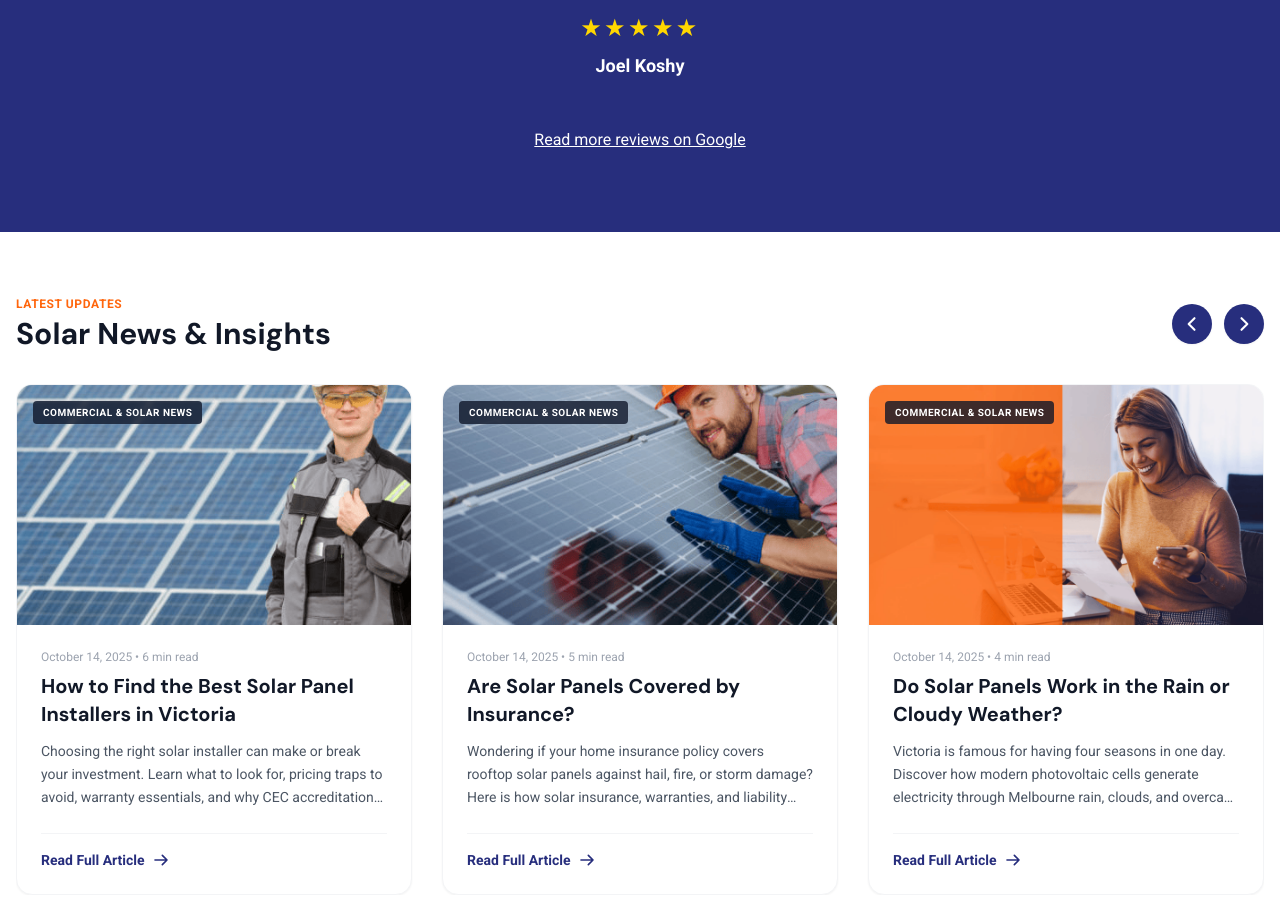
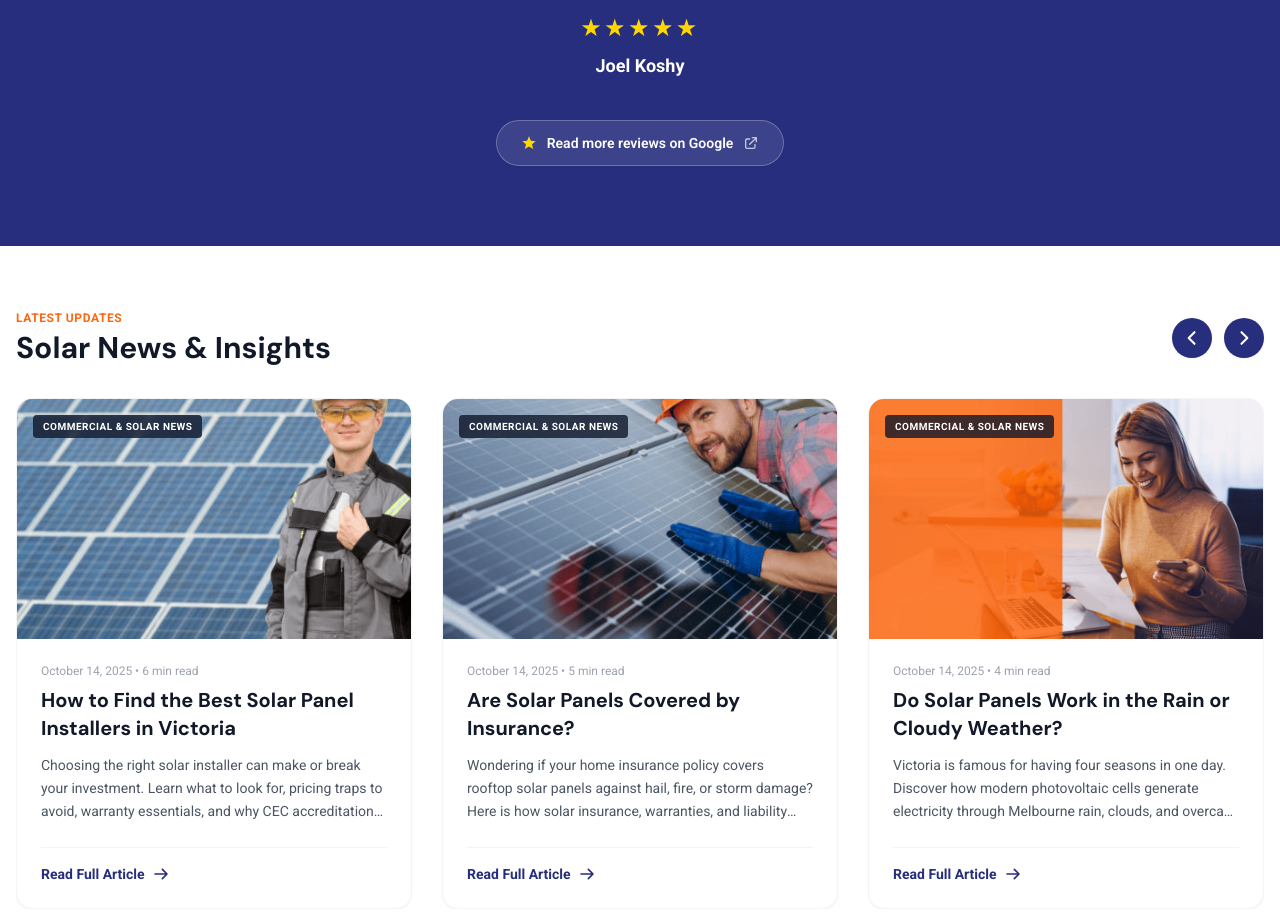
Before and after one commit to nithinbillabong-odoo/billabong-solar-web, a Next.js app: page / in a window 1280 px wide. Shown: the part 4200-5118 px from the top of the page. Built offline with nearby package versions, Linux system fonts and the light colour scheme; no server answers.

Commit message:
fix(testimonials): link 'Read more reviews on Google' to Billabong Solar Victoria Google reviews

```diff
--- a/src/components/sections/Testimonials.tsx
+++ b/src/components/sections/Testimonials.tsx
@@ -1,6 +1,10 @@
-import Link from 'next/link';
+import React from 'react';
 
 export default function Testimonials() {
+  const googleReviewsUrl =
+    process.env.NEXT_PUBLIC_GOOGLE_REVIEWS_URL ||
+    'https://www.google.com/search?q=Billabong+Solar+Victoria+reviews';
+
   return (
     <section className="bg-[#272E7D] py-[80px] px-4 text-white">
       <div className="container mx-auto max-w-[800px] flex flex-col items-center text-center">
@@ -19,10 +23,21 @@ export default function Testimonials() {
           <span className="font-bold text-lg">Joel Koshy</span>
         </div>
 
-        <div className="mt-12">
-          <Link href="#" className="underline hover:text-gray-300 transition-colors">
-            Read more reviews on Google
-          </Link>
+        <div className="mt-10">
+          <a
+            href={googleReviewsUrl}
+            target="_blank"
+            rel="noopener noreferrer"
+            className="inline-flex items-center gap-2.5 px-6 py-3 rounded-full bg-white/10 hover:bg-white/20 border border-white/25 text-white transition-all font-semibold text-sm hover:scale-105 shadow-sm active:scale-95"
+          >
+            <svg className="w-4 h-4 text-[#FFD700] fill-current" viewBox="0 0 24 24">
+              <path d="M12 17.27L18.18 21l-1.64-7.03L22 9.24l-7.19-.61L12 2 9.19 8.63 2 9.24l5.46 4.73L5.82 21z" />
+            </svg>
+            <span>Read more reviews on Google</span>
+            <svg className="w-4 h-4 text-white/70" fill="none" stroke="currentColor" viewBox="0 0 24 24">
+              <path strokeLinecap="round" strokeLinejoin="round" strokeWidth="2" d="M10 6H6a2 2 0 00-2 2v10a2 2 0 002 2h10a2 2 0 002-2v-4M14 4h6m0 0v6m0-6L10 14" />
+            </svg>
+          </a>
         </div>
       </div>
     </section>
```
